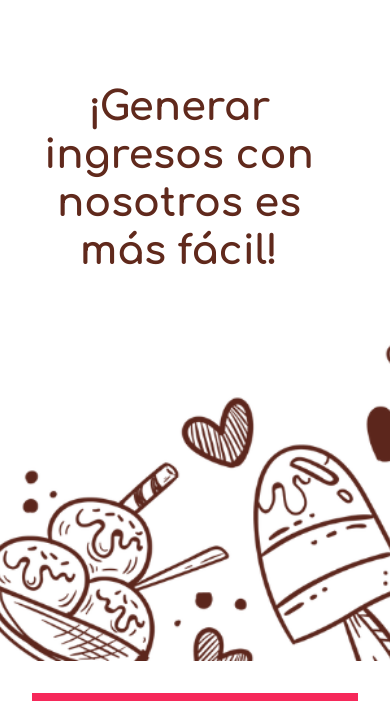
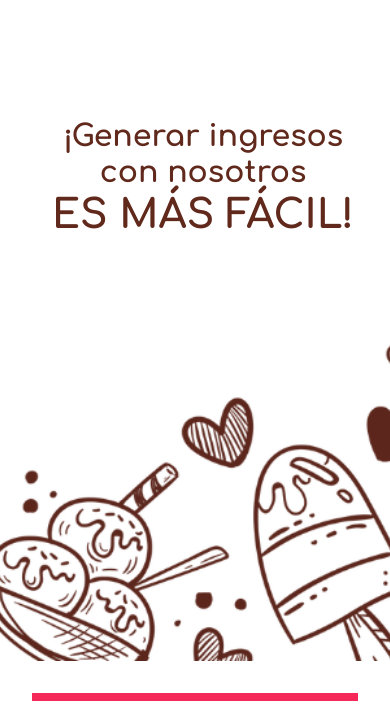
Before and after one commit to carlosaurelio94/GuaoHelados, a plain HTML site: page index.html in a window 390 px wide. Shown: the part 1027-1744 px from the top of the page. Drawn offline with nearby package versions, Linux system fonts and the light colour scheme; no server answers.

```diff
--- a/assets/styles/style.css
+++ b/assets/styles/style.css
@@ -53,11 +53,15 @@
     justify-content: flex-start;
     align-items: center;
 }
+.facil{
+    text-transform: uppercase;
+    font-size: 100px;
+}
 .textFrontPage {
-    width: 30vw;
-    font-size: 70px;
+    width: 40vw;
+    font-size: 80px;
     text-align: center;
-    margin-left: 10rem;
+    margin-left: 25rem;
     color: #60291C;
 }
 /*Front Page*/
@@ -75,6 +79,7 @@
 .generalContainer {
     display: flex;
     flex-direction: column;
+    justify-content: space-around;
     gap: 2rem;
     border-top: #F6285A solid 8px;
     border-bottom: #F5BD19 8px solid;
@@ -422,7 +427,8 @@ width: 40%;
     }
     .textAboutUs {
         font-size: 28px;
-        margin-bottom: 10rem;
+        margin-bottom: 2rem;
+        justify-content: space-around;
     }
     .mission, .vision, .ourPolicy {
         height: 40vh;
@@ -737,21 +743,28 @@ width: 40%;
     }
 }
 @media screen and (max-width: 425px) {
+    .navHeader{
+        padding-bottom: 4rem;
+    }
     .frontPage {
         background-position: 500px;
         justify-content: center;
         align-items: center;
     }
     .textFrontPage {
-        width: 80vw;
-        font-size: 40px;
-        margin-left: 0rem;
+        width: 100vw;
+        font-size: 30px;
+        margin-left: 3rem;
         padding-bottom: 12rem;
     }
+    .facil{
+        text-transform: uppercase;
+        font-size: 40px;
+    }
     .logoFrontPage {
-        height: 180px;
-        top: -30px;
-        left: 35px;
+        height: 220px;
+        top: 20px;
+        left: 80px;
     }
     .cardsFlex{
         gap: 1.5rem;
--- a/index.html
+++ b/index.html
@@ -1,5 +1,6 @@
 <!DOCTYPE html>
 <html lang="en">
+
 <head>
     <meta charset="UTF-8">
     <meta http-equiv="X-UA-Compatible" content="IE=edge">
@@ -11,8 +12,10 @@
     <title>GUAO HELADOS</title>
     <link rel="shortcut icon" href="./assets/images/favicon.png" type="image/x-icon">
     <link rel="stylesheet" href="./assets/styles/style.css">
-    <link href="https://cdn.jsdelivr.net/npm/bootstrap@5.2.3/dist/css/bootstrap.min.css" rel="stylesheet" integrity="sha384-rbsA2VBKQhggwzxH7pPCaAqO46MgnOM80zW1RWuH61DGLwZJEdK2Kadq2F9CUG65" crossorigin="anonymous">
+    <link href="https://cdn.jsdelivr.net/npm/bootstrap@5.2.3/dist/css/bootstrap.min.css" rel="stylesheet"
+        integrity="sha384-rbsA2VBKQhggwzxH7pPCaAqO46MgnOM80zW1RWuH61DGLwZJEdK2Kadq2F9CUG65" crossorigin="anonymous">
 </head>
+
 <body>
     <div id="app">
         <header class="header">
@@ -36,9 +39,11 @@
                         <a href="#footer" class="anchorHeader">Contáctanos</a>
                     </nav>
                 </div>
-            <h2 class="textFrontPage fw-bolder">¡Generar ingresos
+                <h2 class="textFrontPage fw-bolder">¡Generar ingresos <br>
                     con nosotros
-                es más fácil!</h2>
+                    <br>
+                    <div class="facil">es más fácil!</div>
+                </h2>
             </section>
             <section class="aboutUs" id="aboutUs">
                 <article class="generalContainer generalContainerAboutUsSize">
@@ -46,9 +51,11 @@
                     <div class="aboutUsContainer">
                         <img src="./assets/images/imageAboutUs.png" alt="Girl with Ice Cream" class="imageAboutUs">
                         <div class="textAboutUs">
-                        <p>Somos una empresa joven, familiar creyendo en el país desde muy temprano y tiempos difíciles…</p>
+                            <p>Somos una empresa joven, familiar creyendo en el país desde muy temprano y tiempos
+                                difíciles…</p>
                             <p class="fw-bold fontSizeBig">Apostando a que si se puede, llevaremos esto al MÁXIMO</p>
-                        <p>Nuestra marca nació el 23 de diciembre el 2020, en la apertura de nuestro primer centro de distribución en caracas, ubicado en la  avenida Lecuna.</p>
+                            <p>Nuestra marca nació el 23 de diciembre el 2020, en la apertura de nuestro primer centro
+                                de distribución en caracas, ubicado en la avenida Lecuna.</p>
                         </div>
                     </div>
                 </article>
@@ -56,11 +63,16 @@
             <div class="sectionCarousel" id="carousel">
                 <div id="carouselExampleIndicators" class="carousel slide" data-bs-ride="true">
                     <div class="carousel-indicators">
-                    <button type="button" data-bs-target="#carouselExampleIndicators" data-bs-slide-to="0" class="active" aria-current="true" aria-label="Slide 1"></button>
-                    <button type="button" data-bs-target="#carouselExampleIndicators" data-bs-slide-to="1" aria-label="Slide 2"></button>
-                    <button type="button" data-bs-target="#carouselExampleIndicators" data-bs-slide-to="2" aria-label="Slide 3"></button>
-                    <button type="button" data-bs-target="#carouselExampleIndicators" data-bs-slide-to="3" aria-label="Slide 4"></button>
-                    <button type="button" data-bs-target="#carouselExampleIndicators" data-bs-slide-to="4" aria-label="Slide 5"></button>
+                        <button type="button" data-bs-target="#carouselExampleIndicators" data-bs-slide-to="0"
+                            class="active" aria-current="true" aria-label="Slide 1"></button>
+                        <button type="button" data-bs-target="#carouselExampleIndicators" data-bs-slide-to="1"
+                            aria-label="Slide 2"></button>
+                        <button type="button" data-bs-target="#carouselExampleIndicators" data-bs-slide-to="2"
+                            aria-label="Slide 3"></button>
+                        <button type="button" data-bs-target="#carouselExampleIndicators" data-bs-slide-to="3"
+                            aria-label="Slide 4"></button>
+                        <button type="button" data-bs-target="#carouselExampleIndicators" data-bs-slide-to="4"
+                            aria-label="Slide 5"></button>
                     </div>
                     <div class="carousel-inner">
                         <div class="carousel-item active">
@@ -79,11 +91,13 @@
                             <img src="./assets/images/carousel4.jpg" class="d-block w-100" alt="...">
                         </div>
                     </div>
-                <button class="carousel-control-prev" type="button" data-bs-target="#carouselExampleIndicators" data-bs-slide="prev">
+                    <button class="carousel-control-prev" type="button" data-bs-target="#carouselExampleIndicators"
+                        data-bs-slide="prev">
                         <span class="carousel-control-prev-icon" aria-hidden="true"></span>
                         <span class="visually-hidden">Previous</span>
                     </button>
-                <button class="carousel-control-next" type="button" data-bs-target="#carouselExampleIndicators" data-bs-slide="next">
+                    <button class="carousel-control-next" type="button" data-bs-target="#carouselExampleIndicators"
+                        data-bs-slide="next">
                         <span class="carousel-control-next-icon" aria-hidden="true"></span>
                         <span class="visually-hidden">Next</span>
                     </button>
@@ -107,8 +121,10 @@
                                 </div>
                                 <div class="cardButtons">
 
-                            <a :href="distributor.map" target="_blank"><button class="buttonCard">MAPA</button></a>
-                            <a :href="distributor.ws" target="_blank"><span class="iconify iconifyCard" data-icon="bi:whatsapp"></a>
+                                    <a :href="distributor.map" target="_blank"><button
+                                            class="buttonCard">MAPA</button></a>
+                                    <a :href="distributor.ws" target="_blank"><span class="iconify iconifyCard"
+                                            data-icon="bi:whatsapp"></a>
                                 </div>
                             </div>
                         </template>
@@ -132,7 +148,8 @@
                                 </div>
                                 <div class="cardButtons">
 
-                                <a :href="iceCreamShop.map" target="_blank"><button class="buttonCard">MAPA</button></a>
+                                    <a :href="iceCreamShop.map" target="_blank"><button
+                                            class="buttonCard">MAPA</button></a>
                                 </div>
                             </div>
 
@@ -144,17 +161,23 @@
     <section class="policy" id="policy">
         <article class="mission">
             <h2 class="missionTitle">Misión</h2>
-                <p class="missionText">Cumplir con los valores de reforzar la economía venezolana. Y que cada uno de nuestros clientes tengan la certeza de que pueden generar ingresos de forma segura trabajando de la mano con nosotros.
+            <p class="missionText">Cumplir con los valores de reforzar la economía venezolana. Y que cada uno de
+                nuestros clientes tengan la certeza de que pueden generar ingresos de forma segura trabajando de la mano
+                con nosotros.
 
-                    Teniendo la certeza de trabajar con productos de primera calidad , y con un grupo de profesionales que los giaran a la venta exitosa de nuestros helados …</p>
+                Teniendo la certeza de trabajar con productos de primera calidad , y con un grupo de profesionales que
+                los giaran a la venta exitosa de nuestros helados …</p>
         </article>
         <article class="vision">
             <h2 class="visionTitle">Visión</h2>
-                <p class="visionText">Llegar a todos los rincones del país, saliendo desde la gran capital (Caracas) desde el 2020, y cumplir con cada uno de nuestros 23 estados venezolanos, siendo unas de las mejores marcas y productos del país, en cuanto a nuestro gremio se refiere</p>
+            <p class="visionText">Llegar a todos los rincones del país, saliendo desde la gran capital (Caracas) desde
+                el 2020, y cumplir con cada uno de nuestros 23 estados venezolanos, siendo unas de las mejores marcas y
+                productos del país, en cuanto a nuestro gremio se refiere</p>
         </article>
         <article class="ourPolicy">
             <h2 class="ourPolicyTitle">Nuestra política</h2>
-                <p class="ourPolicyText">Mantener los mejores precios y la mejor calidad en nuestros productos, dándole la mejor atención y asesoria posible a nuestros clientes, llevándolos por el camino de éxito.</p>
+            <p class="ourPolicyText">Mantener los mejores precios y la mejor calidad en nuestros productos, dándole la
+                mejor atención y asesoria posible a nuestros clientes, llevándolos por el camino de éxito.</p>
         </article>
     </section>
     <section class="brand" id="brand">
@@ -162,7 +185,10 @@
             <h2 class="brandTitle">Emprende con Guao</h2>
             <div class="brandContainer">
                 <div class="textBrand">
-                        <p>Guao helados, es una marca netamente de centros de distribución de helados, por los momentos. Nos especializamos en tener los mejores estándares de precios y productos, con la mejor calidad y variedad, brindándole a todos nuestros clientes las herramientas necesarias para expandir su propio negocio desde casa o local comercial, vendiendo nuestros productos. </p>
+                    <p>Guao helados, es una marca netamente de centros de distribución de helados, por los momentos. Nos
+                        especializamos en tener los mejores estándares de precios y productos, con la mejor calidad y
+                        variedad, brindándole a todos nuestros clientes las herramientas necesarias para expandir su
+                        propio negocio desde casa o local comercial, vendiendo nuestros productos. </p>
                     <h2 class="fw-bolder fs-5">¡CONTÁCTANOS!</h2>
                 </div>
                 <img src="./assets/images/imageWorkWithUs.png" alt="People who works at GUAO" class="imageBrand">
@@ -192,9 +218,12 @@
             <dl class="listSocialMedia">
                 <dt class="socialTitle"></dt>
                 <dd class="socialLogo">
-                    <a href="https://www.facebook.com/search/top?q=guaohelados" class="facebook" target="_blank"><iconify-icon icon="uil:facebook"></iconify-icon></a>
-                    <a href="https://www.instagram.com/guaohelados/ " class="instagram" target="_blank"><iconify-icon class="instagramLogo" icon="ant-design:instagram-outlined"></iconify-icon></a>
-                    <a href="https://api.whatsapp.com/message/EDZWGIZ75IJUF1?autoload=1&app_absent=0" class="" target="_blank"><span class="iconify whatsapp" data-icon="bi:whatsapp"></span></a>
+                    <a href="https://www.facebook.com/search/top?q=guaohelados" class="facebook"
+                        target="_blank"><iconify-icon icon="uil:facebook"></iconify-icon></a>
+                    <a href="https://www.instagram.com/guaohelados/ " class="instagram" target="_blank"><iconify-icon
+                            class="instagramLogo" icon="ant-design:instagram-outlined"></iconify-icon></a>
+                    <a href="https://api.whatsapp.com/message/EDZWGIZ75IJUF1?autoload=1&app_absent=0" class=""
+                        target="_blank"><span class="iconify whatsapp" data-icon="bi:whatsapp"></span></a>
                 </dd>
             </dl>
         </div>
```
Lines whose indentation alone changed are shown as unchanged.
